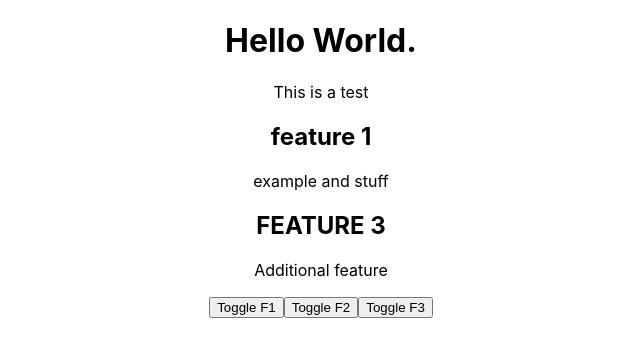
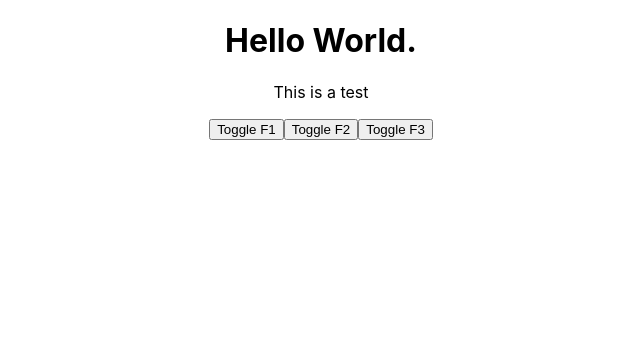
Before and after one commit to rmessina1010/feature-toggle, a React (Create React App) app: page / in a window 1280 px wide. Shown: the top 356 px of the page, without its empty margins (319-959 px from the left). Built offline with nearby package versions, Linux system fonts and the light colour scheme.

Commit message:
Adds redux persist

```diff
--- a/src/App.js
+++ b/src/App.js
@@ -2,23 +2,28 @@ import './App.css';
 import Main from './components/main';
 import { useEffect } from 'react';
 import { Provider } from 'react-redux';
+import { ConfigureStore } from './redux/configStore';
+
+import { PersistGate } from 'redux-persist/es/integration/react';
 
 import * as ACTIONS  from './redux/actions';
 import toggles from './shared/toggles'
-import store from './redux/store'
 
+const { persistor, store } = ConfigureStore();
 
 function App() {
-  useEffect(()=>{
-    store.dispatch(ACTIONS.SET_TOGGLES);
-  },[])
 
   return (
     <Provider store={store}>
-      <div className="App">
-        <Main />
-        { Object.keys(toggles).map(key => <button onClick={ ()=>store.dispatch({...ACTIONS.TOGGLE, fkey:key})} >Toggle {key.toUpperCase()}</button>)}
-       </div>
+      <PersistGate
+        loading={<div>Loading...</div>}
+        persistor={persistor}
+      >
+        <div className="App">
+          <Main />
+          { Object.keys(toggles).map(key => <button onClick={ ()=>store.dispatch({...ACTIONS.TOGGLE, fkey:key})} >Toggle {key.toUpperCase()}</button>)}
+        </div>
+       </PersistGate>
     </Provider>
    );
 }
--- /dev/null
+++ b/src/redux/configStore.js
@@ -0,0 +1,17 @@
+import { persistStore, persistReducer } from 'redux-persist'
+import storage from 'redux-persist/lib/storage' // defaults to localStorage for web
+import { createStore } from 'redux';
+
+import rootReducer  from './reducers';
+
+const persistConfig = {
+  key: 'root',
+  storage
+}
+
+export const ConfigureStore = () => {
+      const persistedReducer = persistReducer(persistConfig, rootReducer)
+      const store = createStore(persistedReducer, {toggles:{}})
+      const persistor = persistStore(store)
+      return { persistor, store };
+}
--- a/src/redux/store.js
+++ b/src/redux/store.js
@@ -1,4 +1,4 @@
 import rootReducer  from './reducers';
 import { createStore } from 'redux';
-const store= createStore(rootReducer);
+const store= createStore(rootReducer, { toggles:{}});
 export default store;
```
Also changed, not shown: src/redux/persist.js (deleted, +0 -16 lines).
